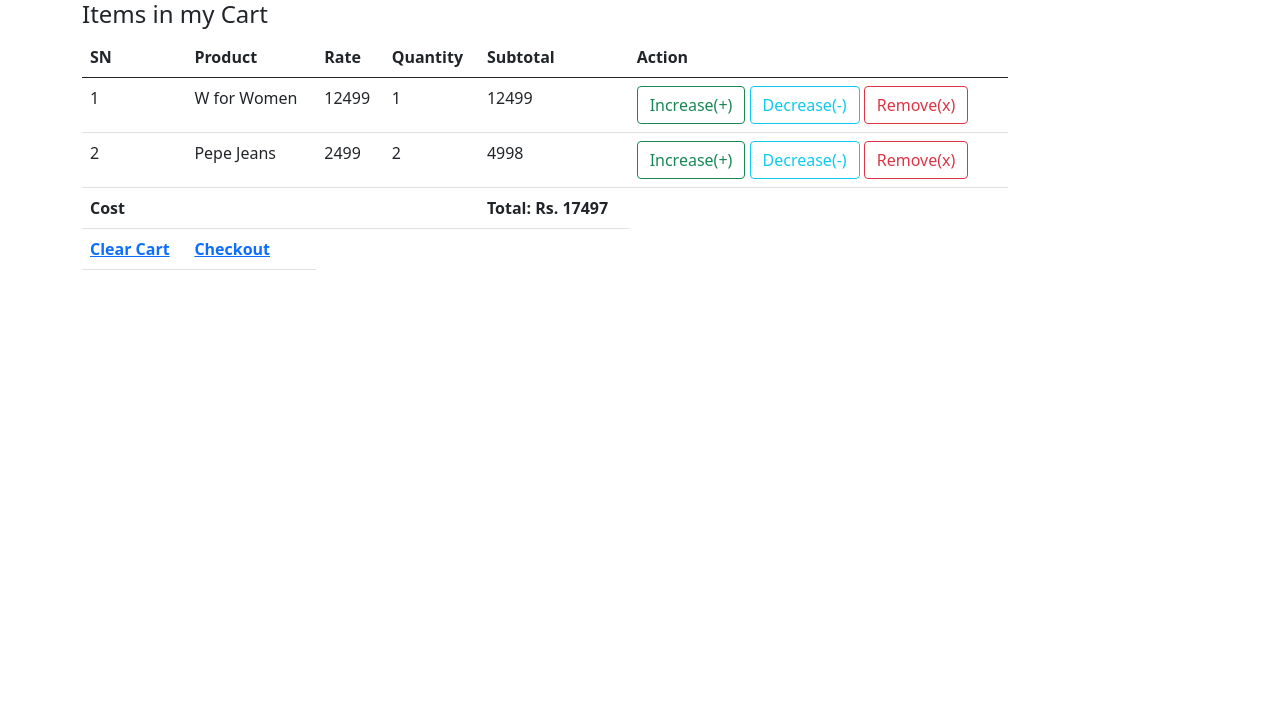
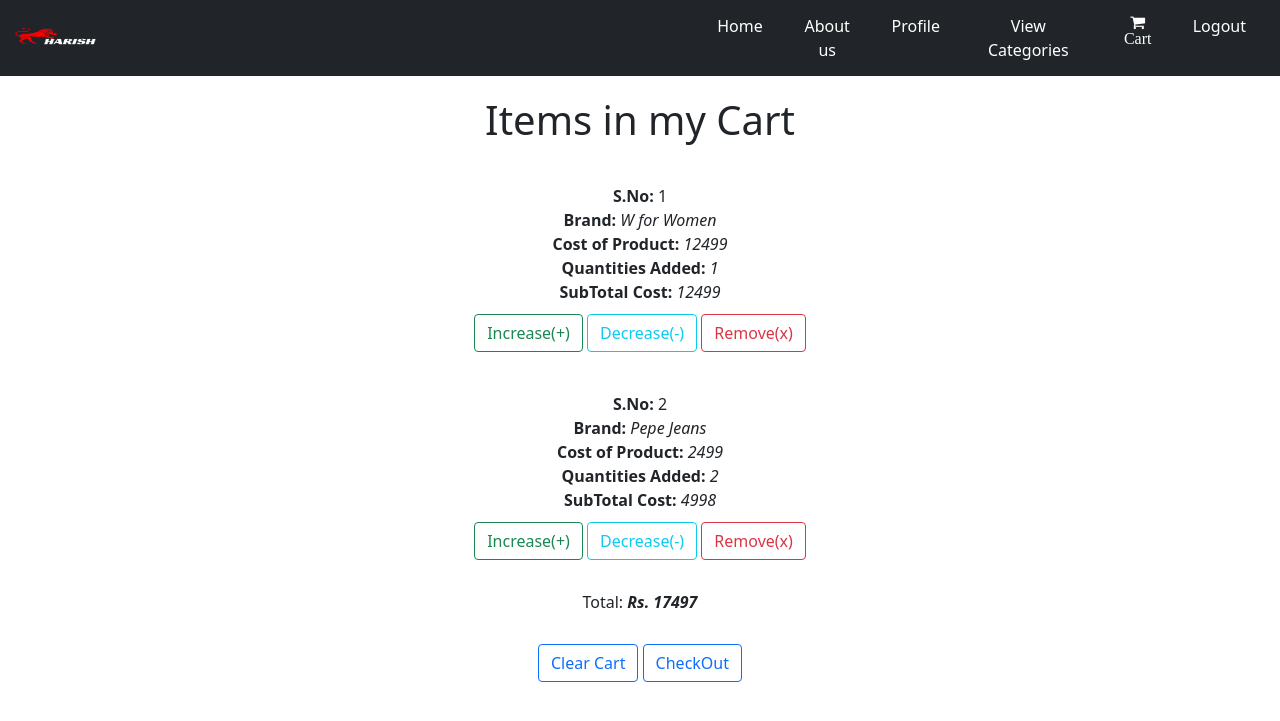
Before and after one commit to HarishBaltha/Cart_Django, a Django app: template templates/mycart.html in a window 1280 px wide. Shown: the top 721 px of the page. Run offline with Django 3.2, Linux system fonts and the light colour scheme; the template is opened without the code that fills it: values that come from a table or form of the project are taken from there, others are empty; data comes from the database, SQL or seed files in the repository; both versions use the stored data as it was after the commit; some libraries are stand-ins or nearby versions.

Commit message:
first commit

```diff
--- a/templates/mycart.html
+++ b/templates/mycart.html
@@ -2,58 +2,67 @@
 {% load static %}
 {% block harish %}
 <!DOCTYPE html>
+    {% include "navbar1.html" %}
 <html lang="en">
 <head>
     <meta name="viewport" content="width=device-width, initial-scale=1.0">
     <link rel="stylesheet" type="text/css" href="https://stackpath.bootstrapcdn.com/font-awesome/4.7.0/css/font-awesome.min.css">
     <title>Title</title>
+    <style>
+        .Items{
+            position: relative;
+            text-align: center;
+            margin-top: 20px;
+        }
+
+        .Item1{
+            position: relative;
+            margin-top: 40px;
+        }
+
+        .Item2{
+            position: relative;
+            margin-top: 10px;
+        }
+
+        .Item3{
+            position: relative;
+            margin-top: 30px;
+        }
+
+        .Item4{
+            position: relative;
+            margin-top: 30px;
+        }
+    </style>
 </head>
 <body>
-<div class="container">
-    <div class="row">
-        <div class="col-md-10">
-            <h4>Items in my Cart</h4>
-            <table class="table">
-                <thead>
-                    <tr>
-                        <th>SN</th>
-                        <th>Product</th>
-                        <th>Rate</th>
-                        <th>Quantity</th>
-                        <th>Subtotal</th>
-                        <th>Action</th>
-                    </tr>
-                </thead>
-                <tbody>
+<div class="Items">
+<h4 style="font-size: 40px;">Items in my Cart</h4>
     {% for cp in cart.cartproduct_set.all %}
-                    <tr>
-                        <td>{{ forloop.counter }}</td>
-                        <td>{{ cp.product.title }}</td>
-                        <td>{{ cp.rate }}</td>
-                        <td>{{ cp.quantity }}</td>
-                        <td>{{ cp.subtotal }}</td>
-                        <td>
+        <div class="Item1">
+            <div><span style="font-weight: bold">S.No:</span> <span>{{ forloop.counter }}</span></div>
+            <div><span style="font-weight: bold">Brand:</span> <span style="font-style: italic">{{ cp.product.title }}</span></div>
+            <div><span style="font-weight: bold">Cost of Product:</span> <span style="font-style: oblique">{{ cp.rate }}</span></div>
+            <div><span style="font-weight: bold">Quantities Added:</span> <span style="font-style: oblique">{{ cp.quantity }}</span></div>
+            <div><span style="font-weight: bold">SubTotal Cost:</span> <span style="font-style: oblique">{{ cp.subtotal }}</span></div>
+        </div>
+        <div class="Item2">
             <a href="{% url 'managecart' cp.id %}?action=inc" class="btn btn-outline-success">Increase(+)</a>
             <a href="{% url 'managecart' cp.id %}?action=dcr" class="btn btn-outline-info">Decrease(-)</a>
             <a href="{% url 'managecart' cp.id %}?action=rmv" class="btn btn-outline-danger">Remove(x)</a>
-                        </td>
-                    </tr>
+        </div>
     {% endfor %}
-                    <tr>
-                        <th colspan="4" class="text-right">Cost</th>
-                        <th>Total: Rs. {{ cart.total }}</th>
-                    </tr>
-                    <tr>
+    <div class="Item3">
+        Total: <span style="font-style: oblique; font-weight: bold">Rs. {{ cart.total }}</span>
+    </div>
+    <div class="Item4">
         {% if cart.cartproduct_set.all %}
-                            <th><a href="{% url 'emptycart' %}">Clear Cart</a></th>
+            <a href="{% url 'emptycart' %}" class="btn btn-outline-primary">Clear Cart</a>
         {% endif %}
         {% if cart.cartproduct_set.all %}
-                            <th><a href="#">Checkout</a></th>
+            <a href="#" class="btn btn-outline-primary">CheckOut</a>
         {% endif %}
-                    </tr>
-                </tbody>
-            </table>
-        </div>
     </div>
 </div>
 </body>
```
Also changed, not shown: db.sqlite3. Lines whose indentation alone changed are shown as unchanged.
